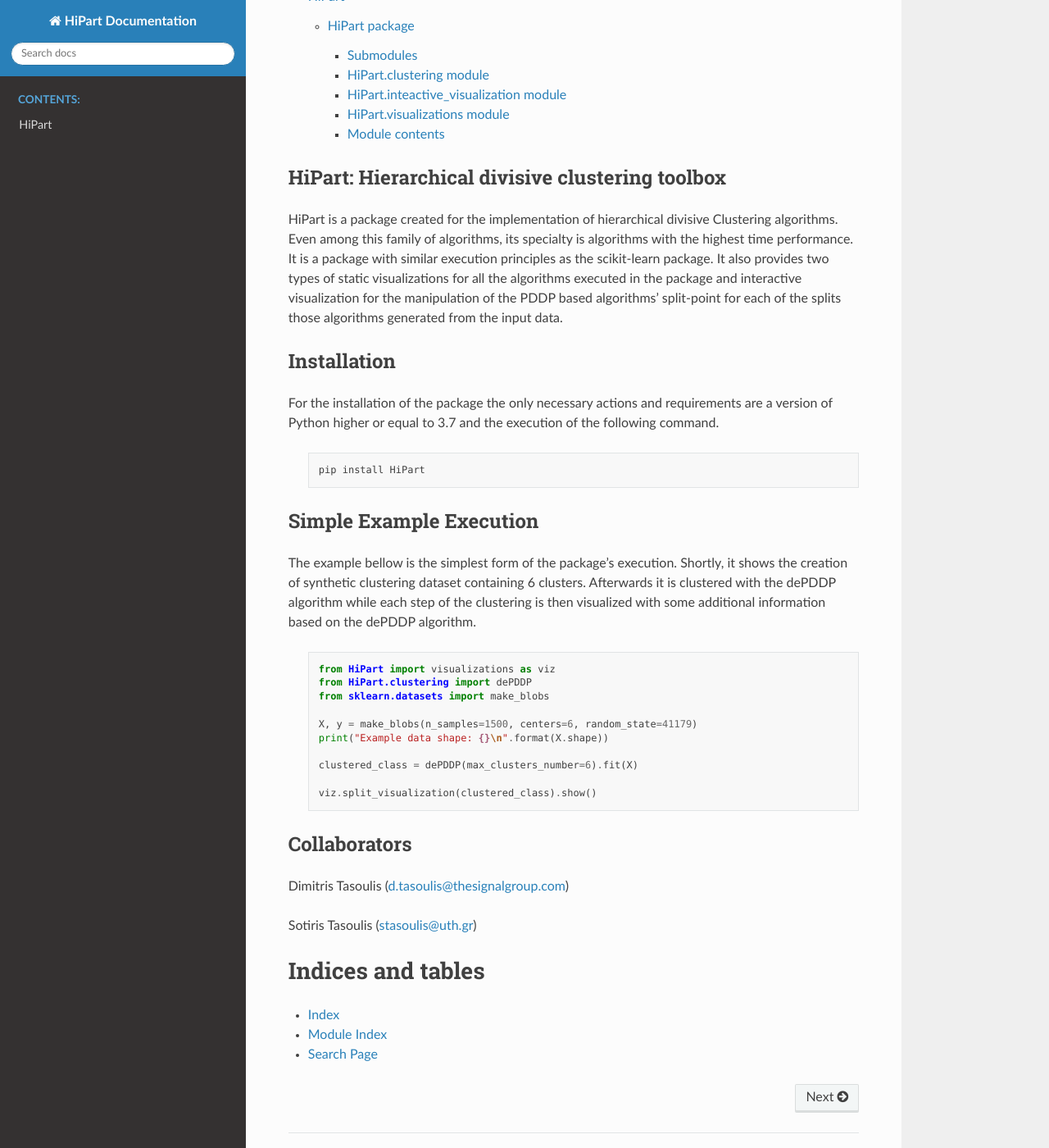
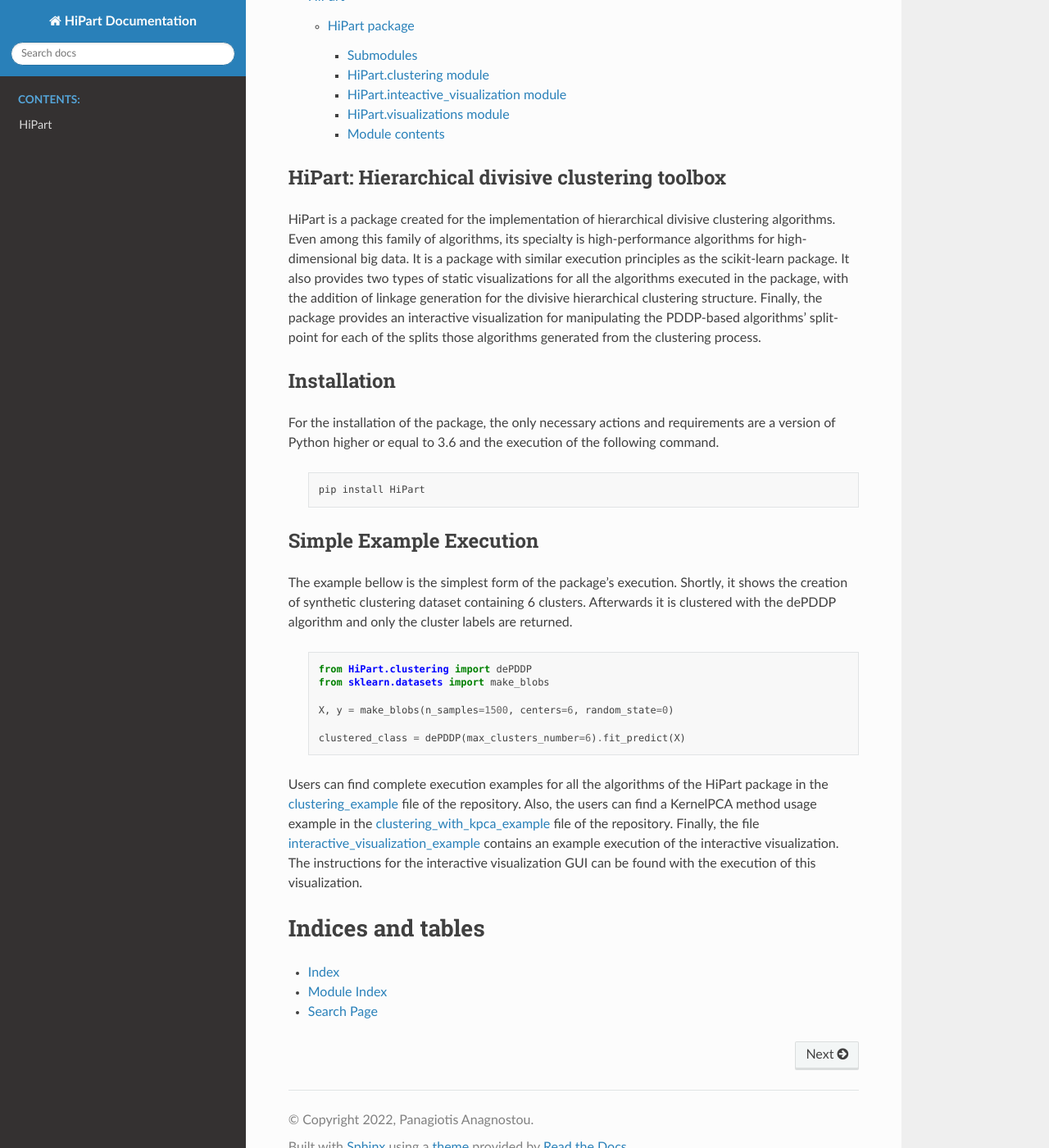
Before and after one commit to panagiotisanagnostou/HiPart, a Sphinx documentation site: the page built from docs/index.rst, in a window 1280 px wide and 1400 px high, scrolled down 224 px. Shown: the whole window at 82% size. Built offline with Sphinx 7.4.7 and the Read the Docs theme 2.0.0, drawn with Linux system fonts in a browser that asks for light colours.

Commit message:
Documentation index update

```diff
--- a/docs/index.rst
+++ b/docs/index.rst
@@ -15,58 +15,30 @@
 
 HiPart: Hierarchical divisive clustering toolbox
 ------------------------------------------------
-HiPart is a package created for the implementation of hierarchical divisive
-Clustering algorithms. Even among this family of algorithms, its specialty is
-algorithms with the highest time performance. It is a package with similar
-execution principles as the scikit-learn package. It also provides two types of
-static visualizations for all the algorithms executed in the package and
-interactive visualization for the manipulation of the PDDP based algorithms'
-split-point for each of the splits those algorithms generated from the input
-data.
-
-
-
+HiPart is a package created for the implementation of hierarchical divisive clustering algorithms. Even among this family of algorithms, its specialty is high-performance algorithms for high-dimensional big data. It is a package with similar execution principles as the scikit-learn package. It also provides two types of static visualizations for all the algorithms executed in the package, with the addition of linkage generation for the divisive hierarchical clustering structure. Finally, the package provides an interactive visualization for manipulating the PDDP-based algorithms' split-point for each of the splits those algorithms generated from the clustering process.
 
 Installation
 ------------
-For the installation of the package the only necessary actions and requirements
-are a version of Python higher or equal to 3.7 and the execution of the
-following command.
+For the installation of the package, the only necessary actions and requirements are a version of Python higher or equal to 3.6 and the execution of the following command.
 
-   .. code-block:: sh
+	.. code-block:: sh
 
-      pip install HiPart
-
-
+		pip install HiPart
 
 Simple Example Execution
 ------------------------
-The example bellow is the simplest form of the package's execution. Shortly, it
-shows the creation of synthetic clustering dataset containing 6 clusters.
-Afterwards it is clustered with the dePDDP algorithm while each step of the
-clustering is then visualized with some additional information based on the
-dePDDP algorithm.
+The example bellow is the simplest form of the package's execution. Shortly, it shows the creation of synthetic clustering dataset containing 6 clusters. Afterwards it is clustered with the dePDDP algorithm and only the cluster labels are returned.
 
-   .. code-block:: py
+	.. code-block:: py
 
-      from HiPart import visualizations as viz
-      from HiPart.clustering import dePDDP
-      from sklearn.datasets import make_blobs
+		from HiPart.clustering import dePDDP
+		from sklearn.datasets import make_blobs
 
-      X, y = make_blobs(n_samples=1500, centers=6, random_state=41179)
-      print("Example data shape: {}\n".format(X.shape))
+		X, y = make_blobs(n_samples=1500, centers=6, random_state=0)
 
-      clustered_class = dePDDP(max_clusters_number=6).fit(X)
+		clustered_class = dePDDP(max_clusters_number=6).fit_predict(X)
 
-      viz.split_visualization(clustered_class).show()
-
-
-
-Collaborators
--------------
-Dimitris Tasoulis (d.tasoulis@thesignalgroup.com)
-
-Sotiris Tasoulis (stasoulis@uth.gr)
+Users can find complete execution examples for all the algorithms of the HiPart package in the `clustering_example <https://github.com/panagiotisanagnostou/HiPart/blob/main/clustering_example.py>`_ file of the repository. Also, the users can find a KernelPCA method usage example in the `clustering_with_kpca_example <https://github.com/panagiotisanagnostou/HiPart/blob/main/clustering_with_kpca_example.py>`_ file of the repository. Finally, the file `interactive_visualization_example <https://github.com/panagiotisanagnostou/HiPart/blob/main/interactive_visualization_example.py>`_ contains an example execution of the interactive visualization. The instructions for the interactive visualization GUI can be found with the execution of this visualization.
 
 
 Indices and tables
```
